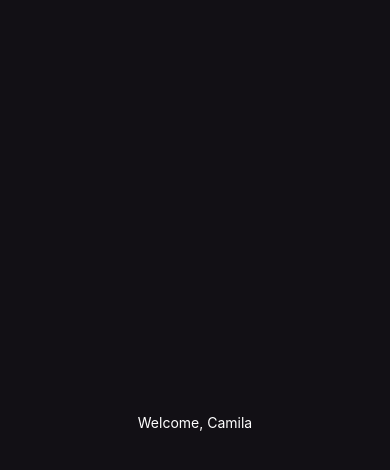
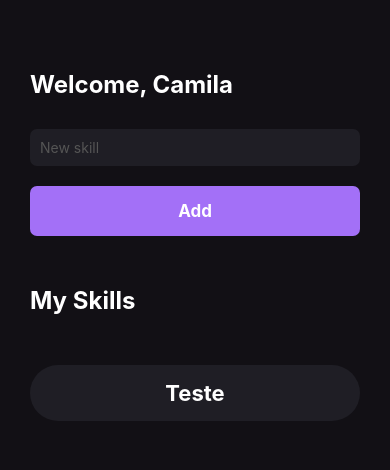
Before and after one commit to Camila-Isabela/myskills, a React Native app: screen / in a window 390 px wide. Shown: the top 470 px of the page. Built offline with nearby package versions, Linux system fonts and the light colour scheme.

Commit message:
add elements

```diff
--- a/src/pages/Home.js
+++ b/src/pages/Home.js
@@ -1,10 +1,51 @@
-import React from 'react';
-import { View, Text, StyleSheet } from 'react-native';
+import React, { useState } from 'react';
+import {
+	View,
+	Text,
+	StyleSheet,
+	TextInput,
+	Platform,
+	TouchableOpacity
+} from 'react-native';
 
 export function Home() {
+
+	const [newSkill, setNewSkill] = useState('')
+	const [mySkills, setMySkills] = useState('')
+
+	function handleNewAddSkill() {
+
+	}
+
 	return (
-		<View style={styles.container}>
+		<View
+			style={styles.container}
+
+		>
 			<Text style={styles.title}>Welcome, Camila</Text>
+			<TextInput
+				style={styles.input}
+				placeholder="New skill"
+				placeholderTextColor="#555"
+				onChangeText={setNewSkill}
+			/>
+			<TouchableOpacity
+				style={styles.button}
+				activeOpacity={.7}
+			>
+				<Text style={styles.buttonText}>Add</Text>
+			</TouchableOpacity>
+
+			<Text style={[styles.title, { marginVertical: 50 }]}>
+				My Skills
+			</Text>
+
+			<TouchableOpacity style={styles.buttonSkill}>
+				<Text style={styles.textSkill}>
+					Teste
+				</Text>
+			</TouchableOpacity>
+
 		</View>
 	);
 }
@@ -13,11 +54,43 @@
 const styles = StyleSheet.create({
 	container: {
 		flex: 1,
-		justifyContent: 'center',
-		alignItems: 'center',
-		backgroundColor: '#121015'
+		backgroundColor: '#121015',
+		paddingVertical: 70,
+		paddingHorizontal: 30
 	},
 	title: {
-		color: '#fff'
+		color: '#fff',
+		fontSize: 24,
+		fontWeight: 'bold'
+	},
+	input: {
+		backgroundColor: '#1F1E25',
+		color: '#FFF',
+		padding: Platform.OS === 'ios' ? 15 : 10,
+		marginTop: 30,
+		borderRadius: 7
+	},
+	button: {
+		backgroundColor: '#A370F7',
+		padding: 15,
+		borderRadius: 7,
+		alignItems: 'center',
+		marginTop: 20
+	},
+	buttonText: {
+		color: '#FFF',
+		fontSize: 17,
+		fontWeight: 'bold'
+	},
+	buttonSkill: {
+		backgroundColor: '#1F1E25',
+		padding: 15,
+		borderRadius: 50,
+		alignItems: 'center'
+	},
+	textSkill: {
+		color: '#FFF',
+		fontSize: 22,
+		fontWeight: 'bold',
 	}
 })
```
